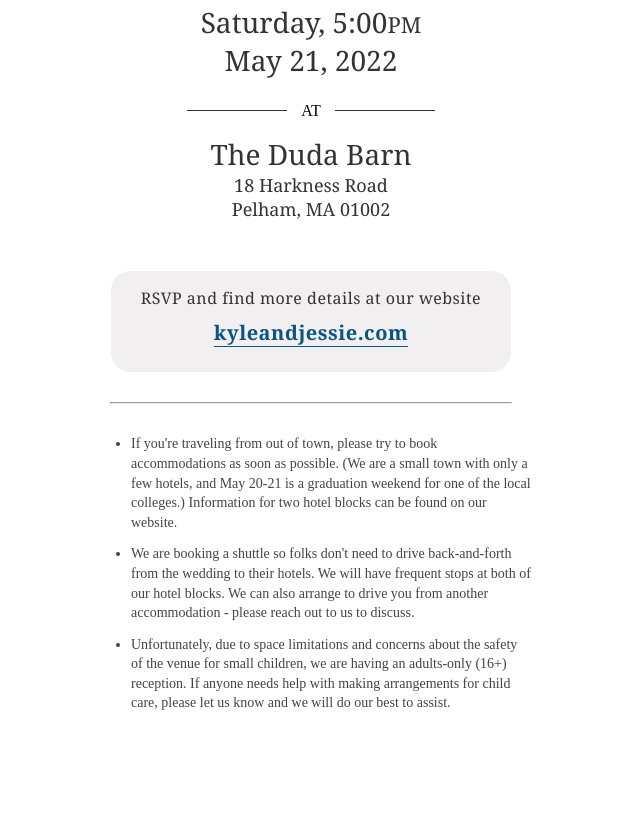
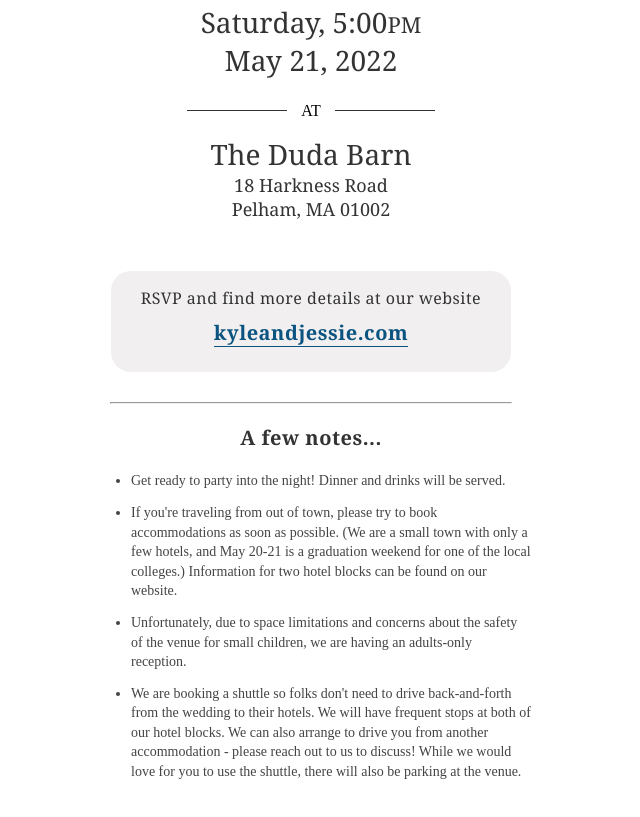
Before and after one commit to wsoeltz/wedding-email, a plain HTML site: page index.html in a window 1280 px wide. Shown: the part 667-1484 px from the top of the page, without its empty margins (329-969 px from the left). Drawn offline with Linux system fonts and the light colour scheme.

Commit message:
Copy updates

```diff
--- a/index.html
+++ b/index.html
@@ -16,7 +16,7 @@
     font-weight: 400;
     margin: 16px 0 12px;
   ">
-    Kyle and Jessie
+    Jessie and Kyle
   </h1>
   <div style="text-align:center"><div class="adM">
     <img src="https://wsoeltz.github.io/wedding-email/engage-3-web.jpg" style="
@@ -124,16 +124,29 @@
       </a>
     </h2>
   </div>
-  <hr style="max-width: 400px; margin: 30px auto;" />
+  <hr style="max-width: 400px; margin: 30px auto 20px;" />
+  <h4 style="
+      text-align: center;
+      font-family: 'Didot', 'Georgia', serif;
+      color: #333333;
+      font-size: 20px;
+      letter-spacing: 0.5px;
+      margin: 0 auto;
+    ">
+      A few notes...
+  </h4>
   <ul style="max-width: 400px; margin: 20px auto 100px;text-align: left;line-height:1.4;font-size:14px;color:#444444;">
+    <li style="margin-bottom:12px;">
+      Get ready to party into the night! Dinner and drinks will be served.
+    </li>
     <li style="margin-bottom:12px;">
       If you're traveling from out of town, please try to book accommodations as soon as possible. (We are a small town with only a few hotels, and May 20-21 is a graduation weekend for one of the local colleges.) Information for two hotel blocks can be found on our website.
     </li>
     <li style="margin-bottom:12px;">
-      We are booking a shuttle so folks don't need to drive back-and-forth from the wedding to their hotels. We will have frequent stops at both of our hotel blocks. We can also arrange to drive you from another accommodation - please reach out to us to discuss.
+      Unfortunately, due to space limitations and concerns about the safety of the venue for small children, we are having an adults-only reception.
     </li>
     <li style="margin-bottom:12px;">
-      Unfortunately, due to space limitations and concerns about the safety of the venue for small children, we are having an adults-only (16+) reception. If anyone needs help with making arrangements for child care, please let us know and we will do our best to assist.
+      We are booking a shuttle so folks don't need to drive back-and-forth from the wedding to their hotels. We will have frequent stops at both of our hotel blocks. We can also arrange to drive you from another accommodation - please reach out to us to discuss! While we would love for you to use the shuttle, there will also be parking at the venue.
     </li>
   </ul>
 
```
